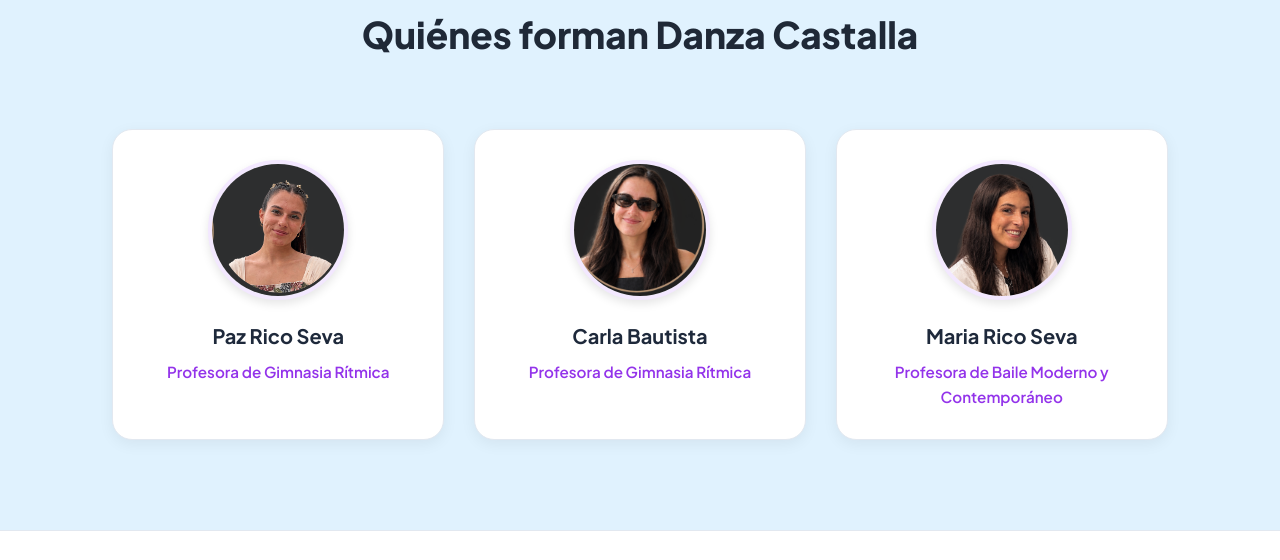
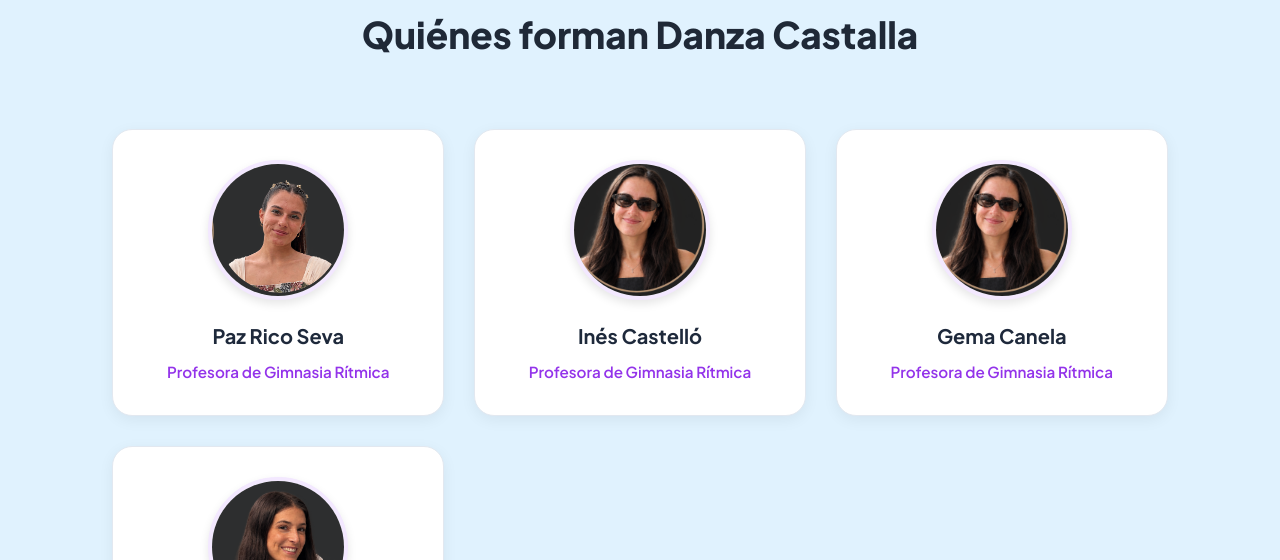
Before and after one commit to pari-glitch/Danza-Castalla-Web, a plain HTML site: page index.html in a window 1280 px wide. Shown: the part 4998-5558 px from the top of the page. Drawn offline with Linux system fonts and the light colour scheme; files whose address does not match are found by name.

Commit message:
Update index.html

```diff
--- a/index.html
+++ b/index.html
@@ -1043,7 +1043,7 @@
     <a href="https://drive.google.com/drive/folders/1EBacVySIZszqmwUCqMTGPWq079rprEbh?usp=share_link" target="_blank" rel="noopener noreferrer" class="folder-card-link">
       <div class="folder-card">
         <div class="folder-cover">
-          <img src="https://placehold.co/800x600/1a2b4c/ffffff?text=Pr%C3%B3ximamente" alt="Ágora - Próximamente">
+        <img src="img/agora.jpg" alt="Festival Ágora">
           <span class="folder-badge"><i class="fa-brands fa-google-drive"></i> Drive</span>
         </div>
         <div class="folder-info">
@@ -1117,12 +1117,21 @@
         <p class="team-role">Profesora de Gimnasia Rítmica</p>
       </div>
 
-      <!-- Carla Bautista -->
+      <!-- Inés Castelló -->
       <div class="team-card">
         <div class="team-avatar-wrapper">
           <img src="foto40.jpg" alt="Carla Bautista">
         </div>
-        <h3>Carla Bautista</h3>
+        <h3>Inés Castelló</h3>
+        <p class="team-role">Profesora de Gimnasia Rítmica</p>
+      </div>
+
+      <!-- Gema Canela -->
+      <div class="team-card">
+        <div class="team-avatar-wrapper">
+          <img src="foto40.jpg" alt="Carla Bautista">
+        </div>
+        <h3>Gema Canela</h3>
         <p class="team-role">Profesora de Gimnasia Rítmica</p>
       </div>
 
```
